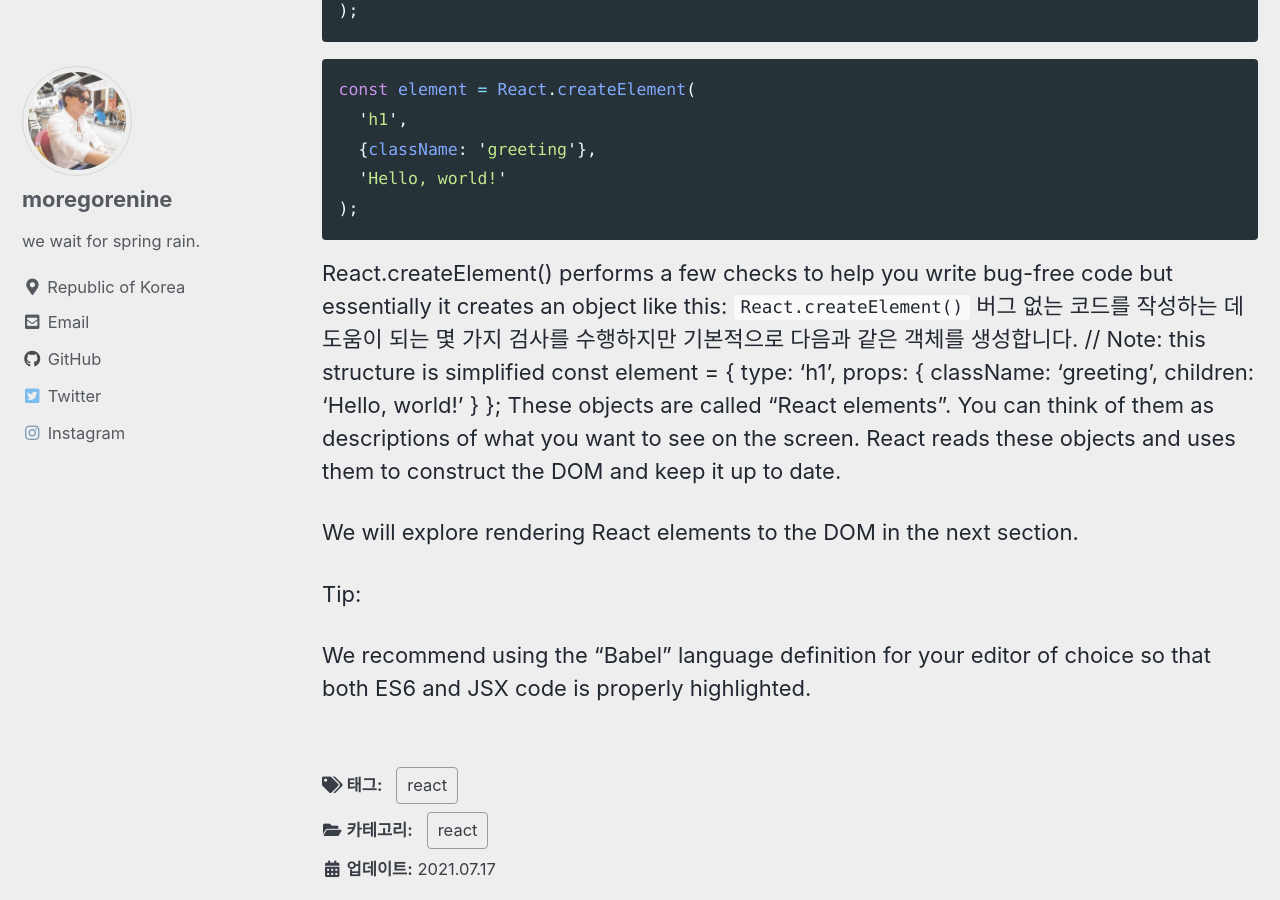
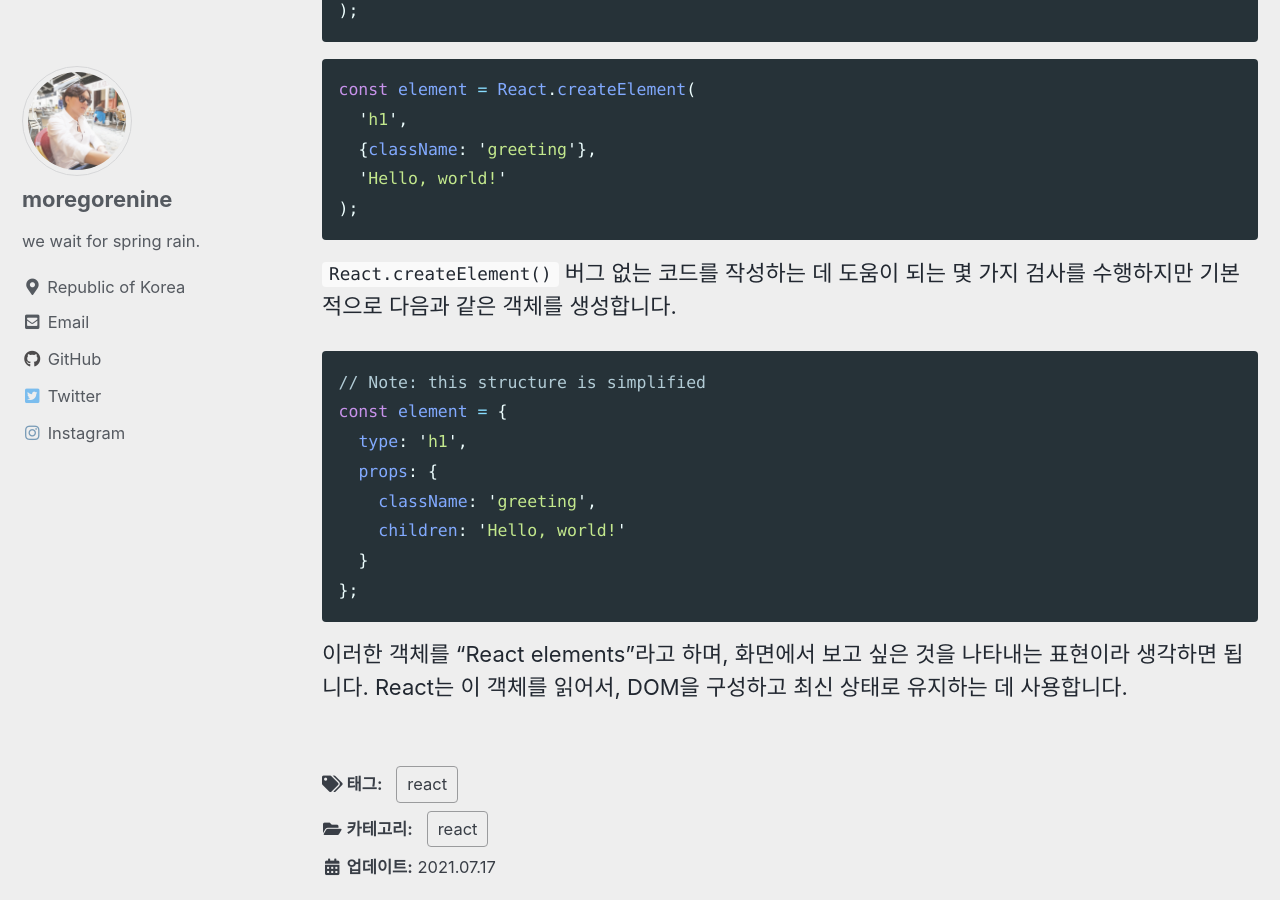
Before and after one commit to moregorenine/moregorenine.github.io, a Jekyll site: the page built from _posts/react/2021-7-17-react-docs.md, in a window 1280 px wide and 900 px high, scrolled down 5001 px. Built offline with Jekyll 4.4.1, drawn with Linux system fonts in a browser that asks for light colours; cached includes are drawn as plain includes; comment, search, counter and statistics services are not loaded.

Commit message:
Update 2021-7-17-react-docs.md

````diff
--- a/_posts/react/2021-7-17-react-docs.md
+++ b/_posts/react/2021-7-17-react-docs.md
@@ -145,9 +145,8 @@ const element = React.createElement(
   'Hello, world!'
 );
 ```
-React.createElement() performs a few checks to help you write bug-free code
-but essentially it creates an object like this:
 `React.createElement()` 버그 없는 코드를 작성하는 데 도움이 되는 몇 가지 검사를 수행하지만 기본적으로 다음과 같은 객체를 생성합니다.
+```js
 // Note: this structure is simplified
 const element = {
   type: 'h1',
@@ -156,10 +155,5 @@ const element = {
     children: 'Hello, world!'
   }
 };
-These objects are called “React elements”. You can think of them as descriptions of what you want to see on the screen. React reads these objects and uses them to construct the DOM and keep it up to date.
-
-We will explore rendering React elements to the DOM in the next section.
-
-Tip:
-
-We recommend using the “Babel” language definition for your editor of choice so that both ES6 and JSX code is properly highlighted.
+```
+이러한 객체를 “React elements”라고 하며, 화면에서 보고 싶은 것을 나타내는 표현이라 생각하면 됩니다. React는 이 객체를 읽어서, DOM을 구성하고 최신 상태로 유지하는 데 사용합니다.
````
